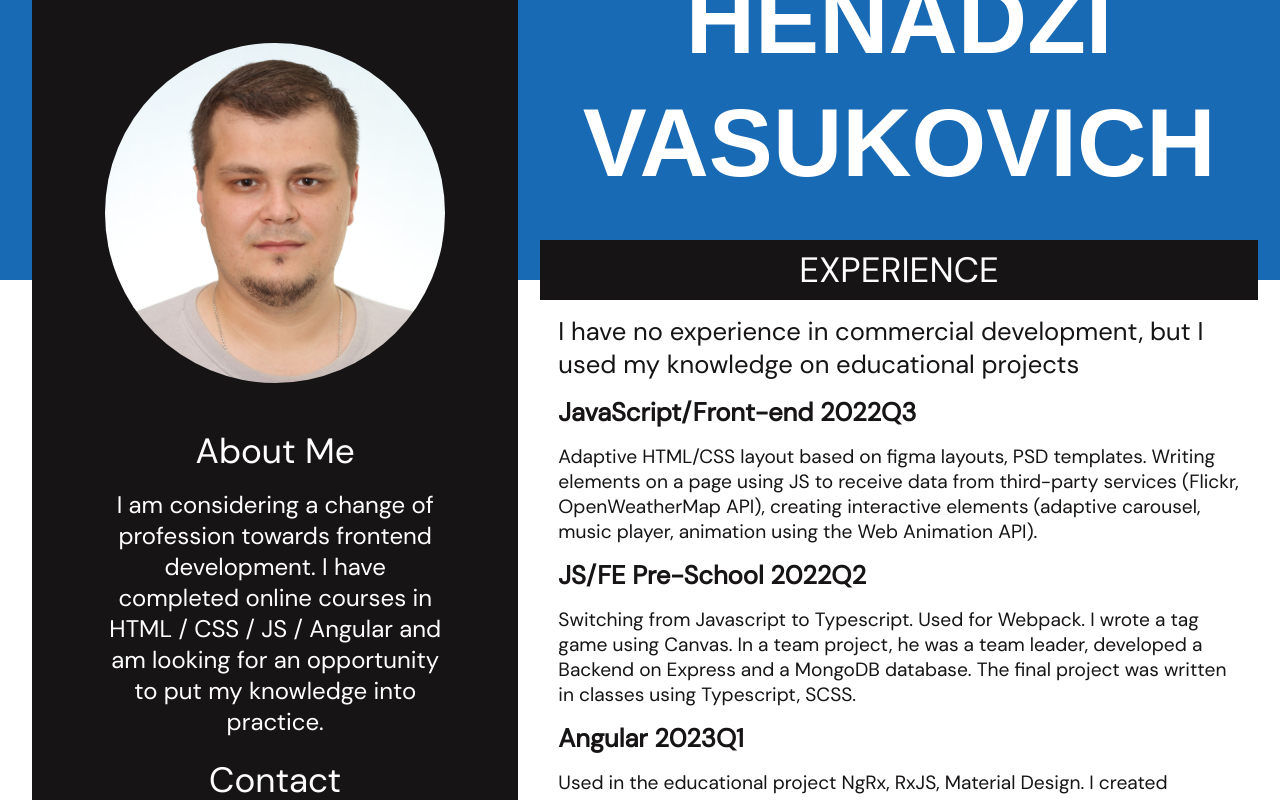
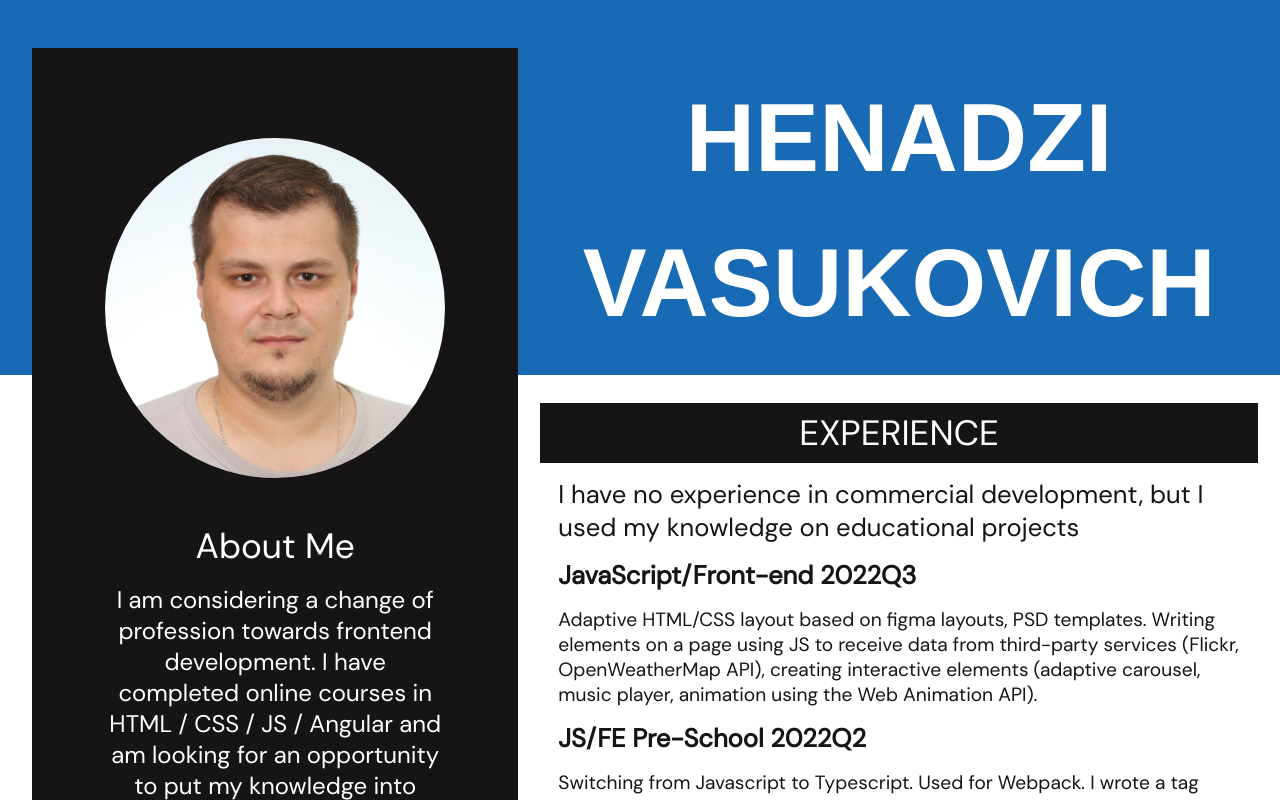
Before and after one commit to BrBrov/Portfolio, a React (Vite) app in the folder portfolio/: page / in a window 1280 px wide. Shown: the top 800 px of the page. Built offline with nearby package versions, Linux system fonts and the light colour scheme; a web font is replaced by a local one.

Commit message:
fix: fix full size

```diff
--- a/portfolio/src/modules/background/bground.scss
+++ b/portfolio/src/modules/background/bground.scss
@@ -12,7 +12,7 @@ $element-width: 100%;
 
 .bground__top {
   width: $element-width;
-  height: 280px;
+  height: 375px;
   background: #186ab4;
 }
 
--- a/portfolio/src/modules/cv/cv.scss
+++ b/portfolio/src/modules/cv/cv.scss
@@ -20,7 +20,7 @@
   width: 100%;
   margin: 0 48px 160px 92px;
   grid-template-columns: 40% 59%;
-  //grid-template-rows: 250px 790px 320px 430px 430px 430px;
+  grid-template-rows: 325px 810px 300px 350px;
   grid-auto-rows: min-content;
   grid-template-areas: 'summary name'
                        'summary expirience'
```
